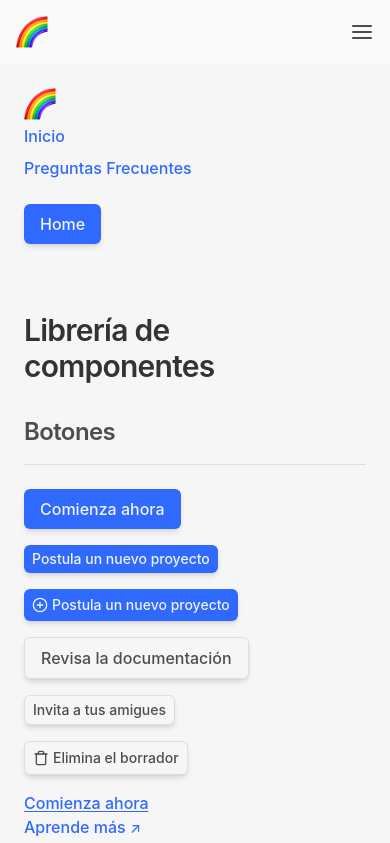
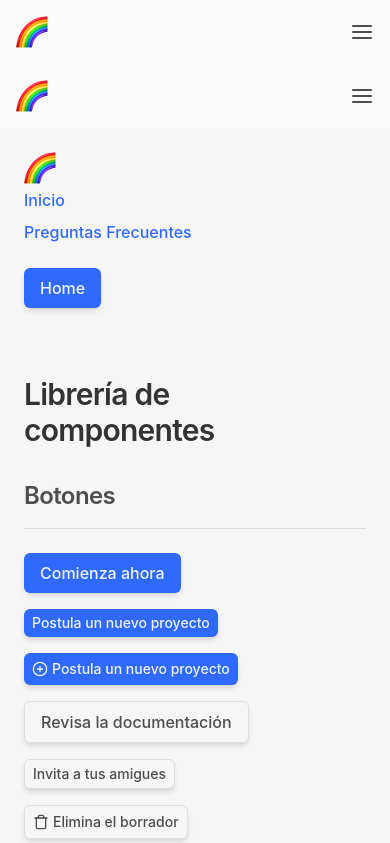
Before and after one commit to postdigitalist/pedro-ds, a React (Create React App) app: page / in a window 390 px wide. Shown: the top 843 px of the page. Built offline with nearby package versions, Linux system fonts and the light colour scheme.

Commit message:
Nav vertical mobile

```diff
--- a/src/App.js
+++ b/src/App.js
@@ -7,6 +7,7 @@ import {
   Users,
   User,
   Target,
+  Menu,
 } from "react-feather";
 import { RoundedIcon } from "./components/UserIcons";
 import Breadcrumbs from "./components/Breadcrumbs";
@@ -33,6 +34,10 @@ import {
   NavVerticalDesktopBody,
   NavVerticalDesktopMenuItem,
   NavVerticalDesktopFooter,
+  NavVerticalMobile,
+  NavVerticalMobileMenu,
+  NavVerticalMobileBody,
+  NavVerticalMobileMenuFooter,
 } from "./components/NavVertical";
 import { RadioField, CheckboxField } from "./components/RadiosCheckboxes";
 import Tag from "./components/Tag";
@@ -52,6 +57,9 @@ function App() {
 
   const [showNoticeModal, setShowNoticeModal] = useState(false);
   const toggleNoticeModal = () => setShowNoticeModal((value) => !value);
+
+  const [showMenu, setShowMenu] = useState(false);
+  const toggleMenu = () => setShowMenu((value) => !value);
   return (
     <div className="App bg-black-10 lg:grid lg:grid-cols-5">
       <NavVerticalDesktop>
@@ -82,6 +90,33 @@ function App() {
         </NavVerticalDesktopFooter>
       </NavVerticalDesktop>
       <_NavVerticalMobile />
+      <NavVerticalMobile logoUrl={"logo.png"}>
+        <NavVerticalMobileBody
+          showMenu={showMenu}
+          onToggleMenuClick={toggleMenu}
+          icon={Menu}
+        >
+          <NavVerticalMobileMenu>
+            <NavVerticalDesktopMenuItem icon={User} href="#">
+              Perfil
+            </NavVerticalDesktopMenuItem>
+            <NavVerticalDesktopMenuItem icon={User} href="#">
+              Organización
+            </NavVerticalDesktopMenuItem>
+            <NavVerticalDesktopMenuItem icon={Target} href="#">
+              Organización
+            </NavVerticalDesktopMenuItem>
+          </NavVerticalMobileMenu>
+          <NavVerticalMobileMenuFooter>
+            <Link href="#" small nounderline>
+              ¿Necesitas ayuda?
+            </Link>
+            <Link href="#" small nounderline>
+              Salir
+            </Link>
+          </NavVerticalMobileMenuFooter>
+        </NavVerticalMobileBody>
+      </NavVerticalMobile>
       <div className="lg:col-span-4 lg:px-16 px-6">
         <NavHorizontal logoUrl={"logo.png"}>
           <NavHorizontalMenu>
--- a/src/components/NavVertical.jsx
+++ b/src/components/NavVertical.jsx
@@ -145,6 +145,46 @@ const _NavVerticalMobile = (props) => {
     </nav>
   );
 };
+const NavVerticalMobile = ({ children, logoUrl }) => {
+  return (
+    <nav className="bg-black-00 p-4 flex justify-between items-center lg:hidden">
+      <img src={logoUrl} className="w-8" />
+      {children}
+    </nav>
+  );
+};
+
+const NavVerticalMobileMenu = ({ children }) => {
+  return <ul className="lg:mt-12 flex flex-col w-56">{children}</ul>;
+};
+const NavVerticalMobileBody = ({
+  icon = Menu,
+  children,
+  showMenu,
+  onToggleMenuClick,
+}) => {
+  const Icon = icon;
+  return (
+    <div>
+      <Icon
+        className="w-6 text-black-70 hover:text-blue-50 cursor-pointer"
+        onClick={onToggleMenuClick}
+      />
+
+      <div
+        className={`${
+          !showMenu && "hidden"
+        } absolute right-4 p-6 bg-black-00 shadow-lg rounded-xl`}
+      >
+        {children}
+      </div>
+    </div>
+  );
+};
+
+const NavVerticalMobileMenuFooter = ({ children }) => {
+  return <div className="flex mt-4 justify-end  pt-2">{children}</div>;
+};
 
 export {
   _NavVerticalDesktop,
@@ -155,4 +195,8 @@ export {
   NavVerticalDesktopBody,
   NavVerticalDesktopFooter,
   _NavVerticalMobile,
+  NavVerticalMobile,
+  NavVerticalMobileMenu,
+  NavVerticalMobileMenuFooter,
+  NavVerticalMobileBody,
 };
```
